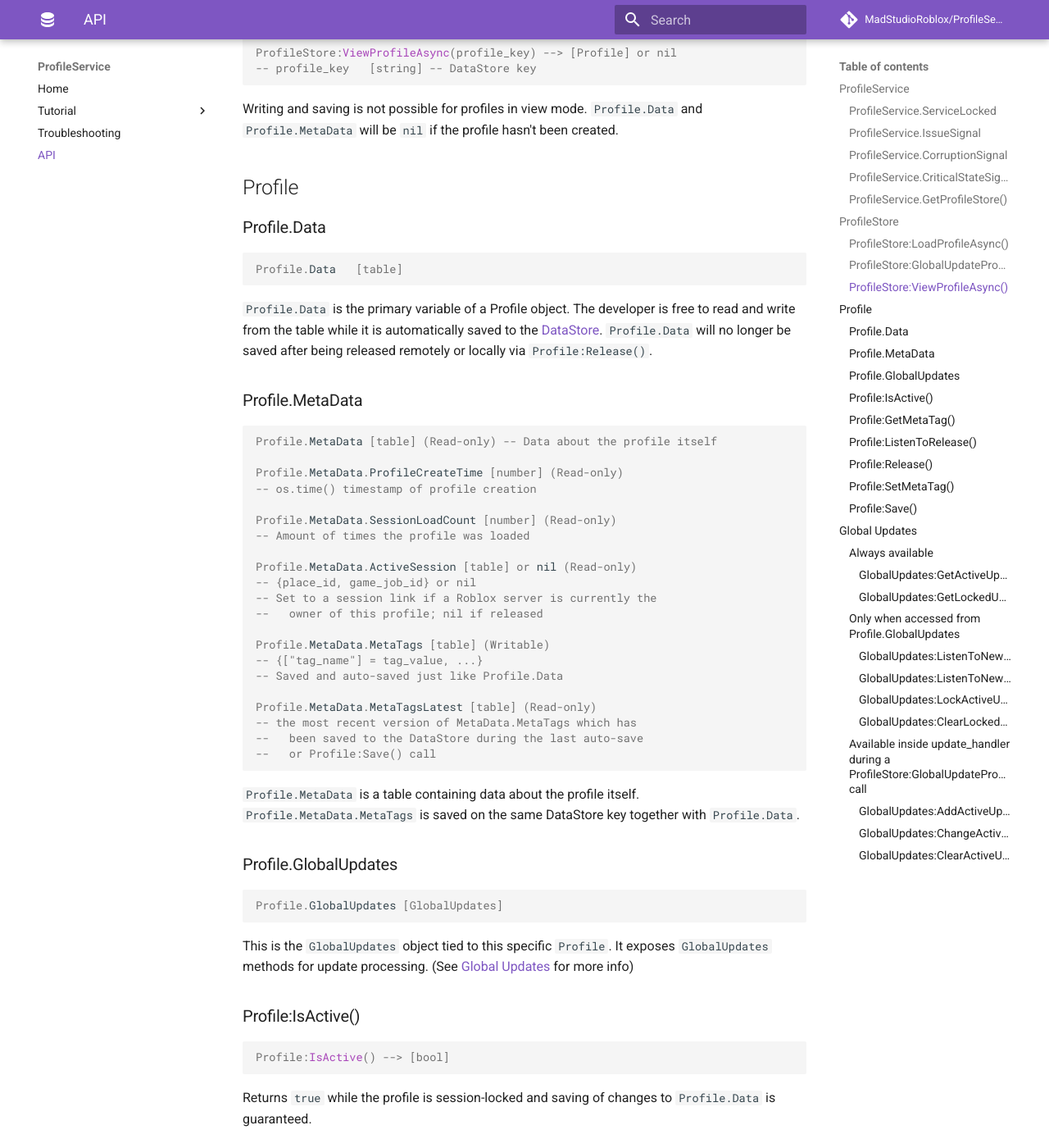
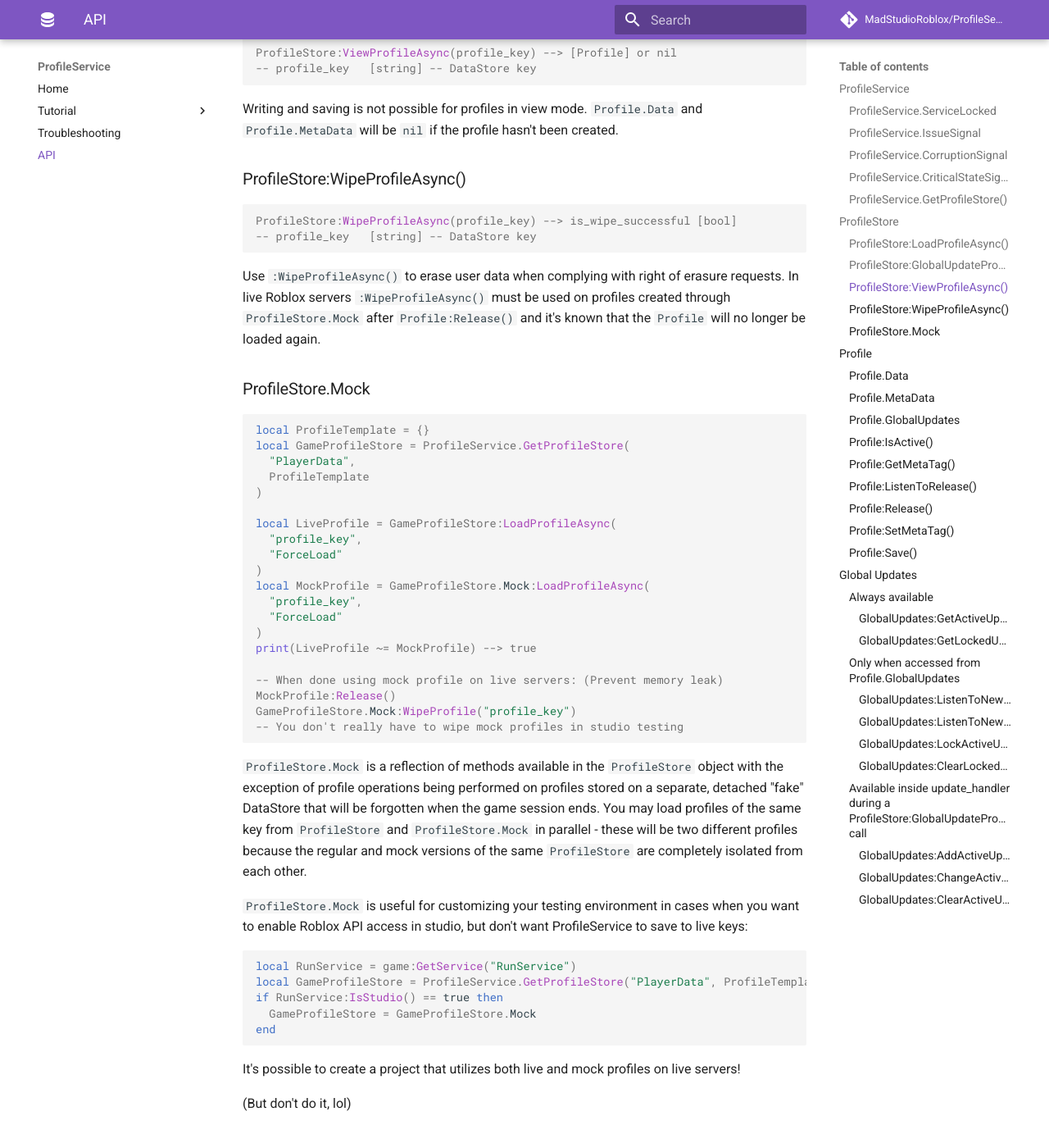
Before and after one commit to MadStudioRoblox/ProfileService, an MkDocs documentation site: the page built from docs/api.md, in a window 1280 px wide and 1400 px high, scrolled down 3960 px. Shown: the whole window at 82% size. Built offline with MkDocs 1.6.1 and Material for MkDocs 9.7.7, drawn with Linux system fonts in a browser that asks for light colours; comment, search, counter and statistics services are not loaded.

Commit message:
WipeProfileAsync() and ProfileStore.Mock docs

````diff
--- a/docs/api.md
+++ b/docs/api.md
@@ -149,6 +149,53 @@ ProfileStore:ViewProfileAsync(profile_key) --> [Profile] or nil
 Writing and saving is not possible for profiles in view mode. `Profile.Data` and `Profile.MetaData` will be `nil`
 if the profile hasn't been created.
 
+### ProfileStore:WipeProfileAsync()
+```lua
+ProfileStore:WipeProfileAsync(profile_key) --> is_wipe_successful [bool]
+-- profile_key   [string] -- DataStore key
+```
+Use `:WipeProfileAsync()` to erase user data when complying with right of erasure requests. In live Roblox servers `:WipeProfileAsync()` must be used on profiles created through `ProfileStore.Mock` after `Profile:Release()` and it's known that the `Profile` will no longer be loaded again.
+
+### ProfileStore.Mock
+```lua
+local ProfileTemplate = {}
+local GameProfileStore = ProfileService.GetProfileStore(
+  "PlayerData",
+  ProfileTemplate
+)
+
+local LiveProfile = GameProfileStore:LoadProfileAsync(
+  "profile_key",
+  "ForceLoad"
+)
+local MockProfile = GameProfileStore.Mock:LoadProfileAsync(
+  "profile_key",
+  "ForceLoad"
+)
+print(LiveProfile ~= MockProfile) --> true
+
+-- When done using mock profile on live servers: (Prevent memory leak)
+MockProfile:Release()
+GameProfileStore.Mock:WipeProfile("profile_key")
+-- You don't really have to wipe mock profiles in studio testing
+```
+
+`ProfileStore.Mock` is a reflection of methods available in the `ProfileStore` object with the exception of profile operations
+being performed
+on profiles stored on a separate, detached "fake" DataStore that will be forgotten when the game session ends. You may load profiles
+of the same key from `ProfileStore` and `ProfileStore.Mock` in parallel - these will be two different profiles because the regular and mock versions of the same `ProfileStore` are completely isolated from each other.
+
+`ProfileStore.Mock` is useful for customizing your testing environment in cases when you want to enable Roblox API access in studio, but don't want ProfileService to save to live keys:
+```lua
+local RunService = game:GetService("RunService")
+local GameProfileStore = ProfileService.GetProfileStore("PlayerData", ProfileTemplate)
+if RunService:IsStudio() == true then
+  GameProfileStore = GameProfileStore.Mock
+end
+```
+It's possible to create a project that utilizes both live and mock profiles on live servers!
+
+(But don't do it, lol)
 ## Profile
 
 ### Profile.Data
````
